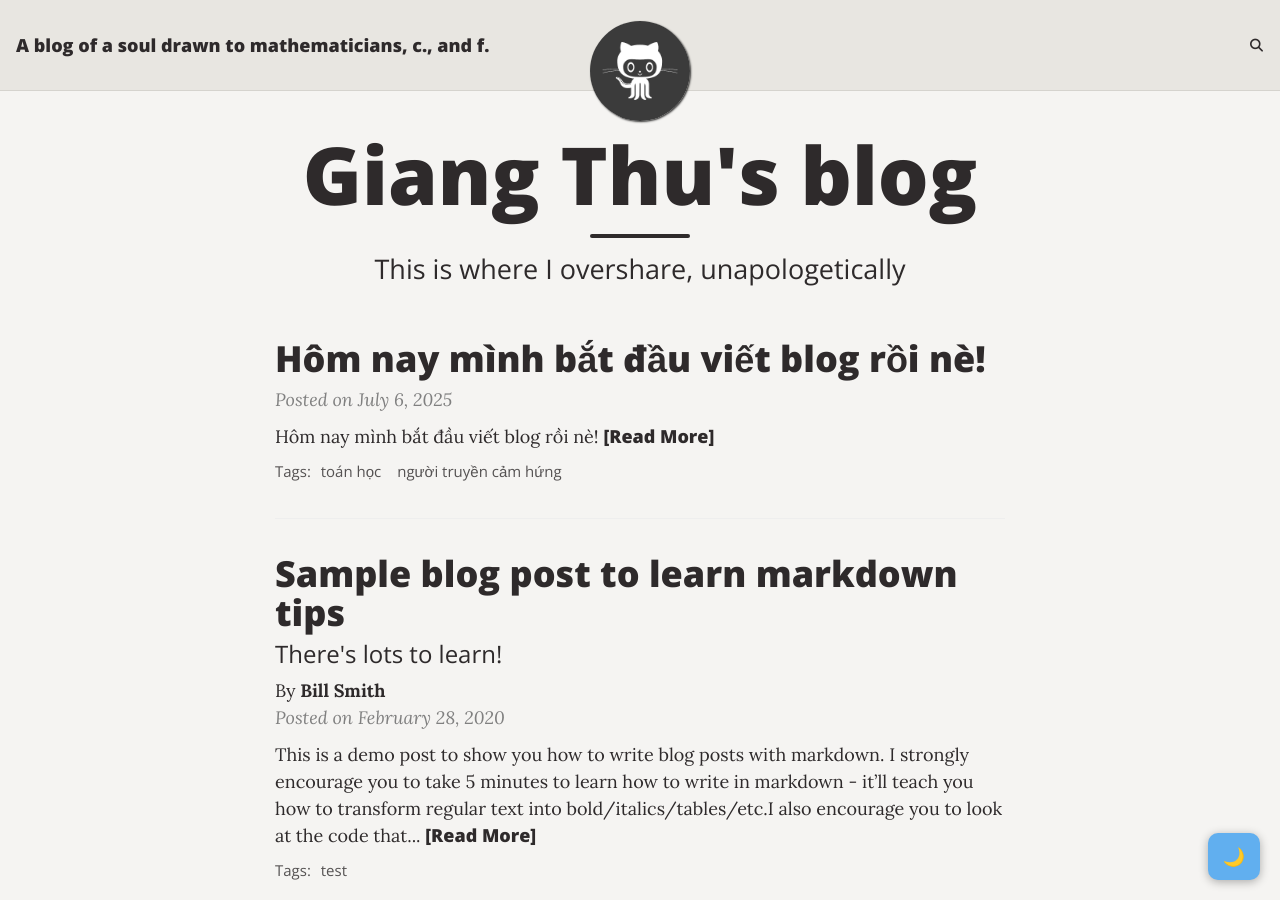
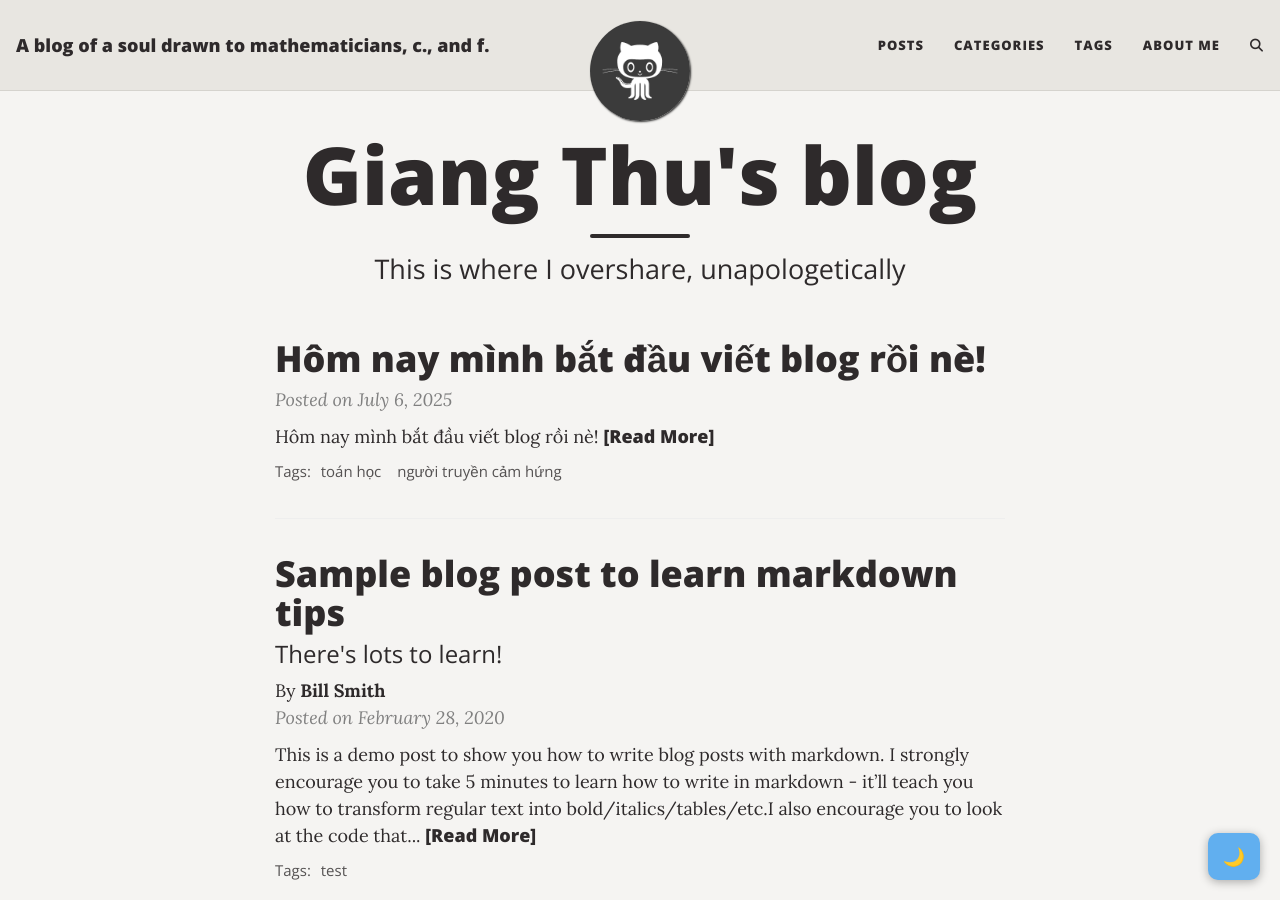
Before and after one commit to banhgaovuive/banhgaovuive.github.io, a Jekyll site: the page built from index.html, in a window 1280 px wide and 900 px high. Built offline with Jekyll 4.4.1, drawn with Linux system fonts in a browser that asks for light colours; the list of posts is cut into pages by our own code; comment, search, counter and statistics services are not loaded; some of the changed lines change nothing that is shown.

Commit message:
Update _config.yml

```diff
--- a/_config.yml
+++ b/_config.yml
@@ -23,14 +23,10 @@
 #  Resources:
 #    - Beautiful Jekyll: "https://beautifuljekyll.com"
 #    - Learn markdown: "https://www.markdowntutorial.com/"
-- title: "Posts"
-  url: "/posts/"
-- title: "Categories"
-  url: "/categories/"
-- title: "Tags"
-  url: "/tags/"
-- title: "About Me"
-  url: "/aboutme/"
+  Posts: "/posts/"
+  Categories: "/categories/"
+  Tags: "/tags/"
+  About Me: "/aboutme/"
 #  Giang Thu's home: "https://deanattali.com"
 
 ################
```
